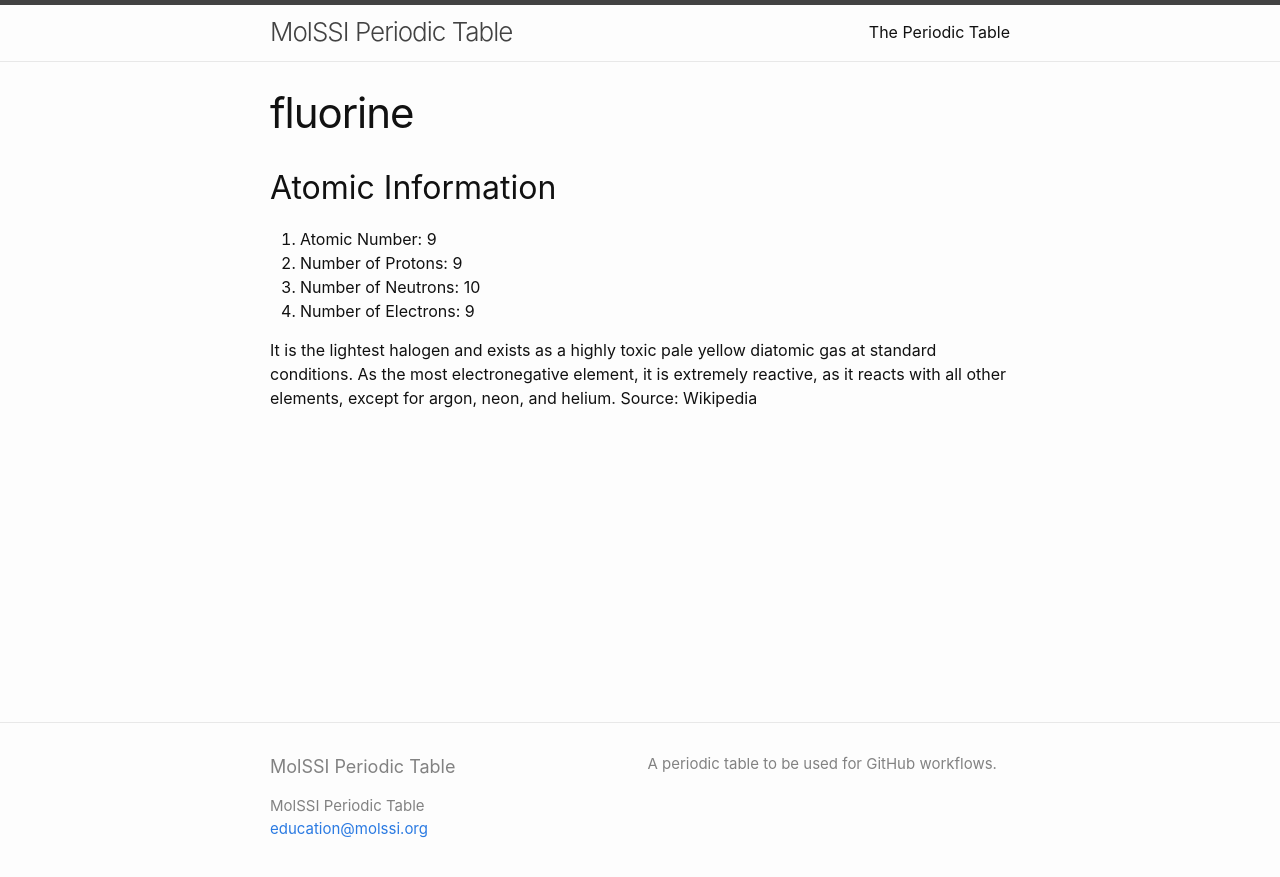
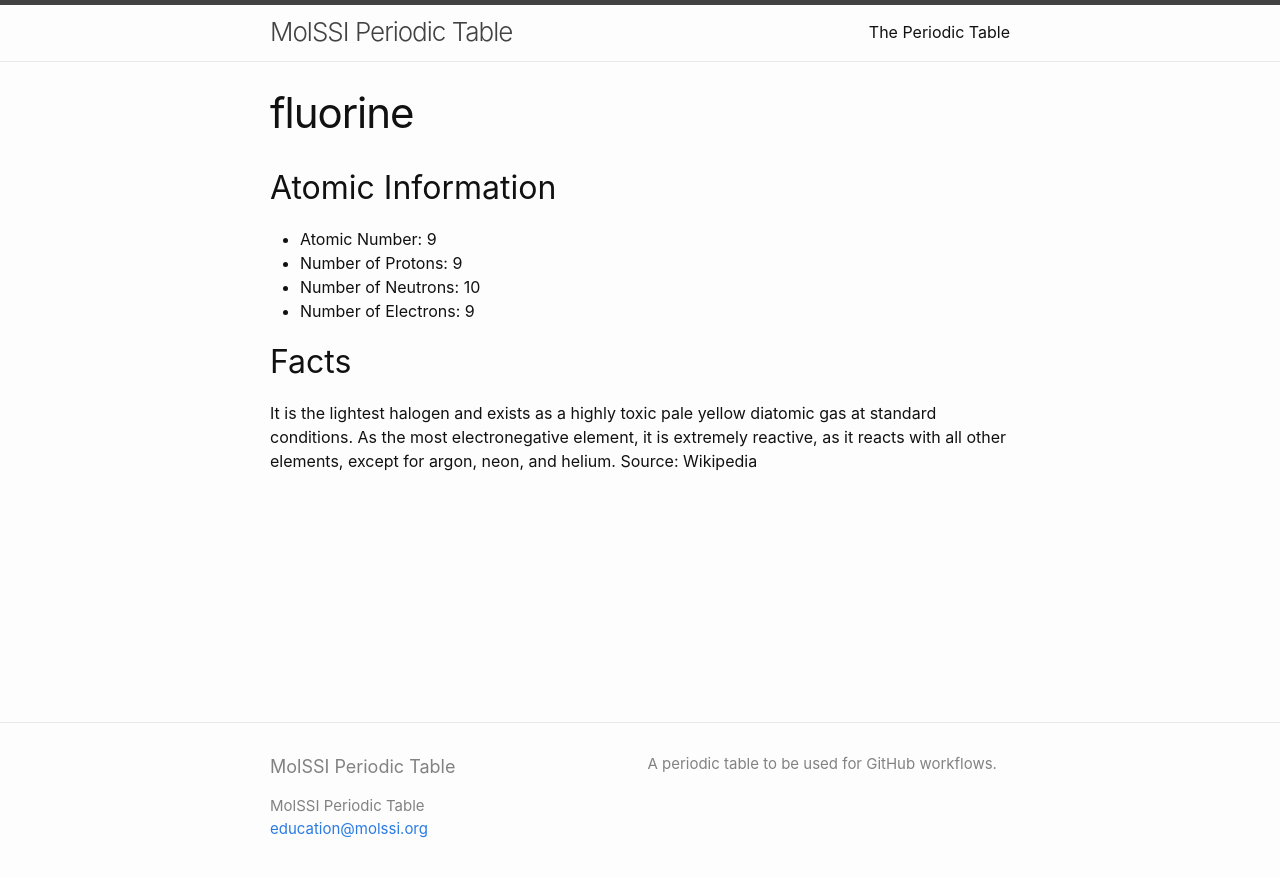
Before and after one commit to MolSSI-Education/periodic-table, a Jekyll site: the page built from elements/fluorine.md, in a window 1280 px wide. Shown: the top 877 px of the page. Built offline with Jekyll 4.4.1, drawn with Linux system fonts in a browser that asks for light colours.

Commit message:
Correct some style in Fluorine

```diff
--- a/elements/fluorine.md
+++ b/elements/fluorine.md
@@ -4,10 +4,10 @@ title: fluorine
 ---
 
 ## Atomic Information
-1. Atomic Number: 9
-2. Number of Protons: 9
-3. Number of Neutrons: 10
-4. Number of Electrons: 9
+- Atomic Number: 9
+- Number of Protons: 9
+- Number of Neutrons: 10
+- Number of Electrons: 9
 
-
+## Facts
 It is the lightest halogen and exists as a highly toxic pale yellow diatomic gas at standard conditions. As the most electronegative element, it is extremely reactive, as it reacts with all other elements, except for argon, neon, and helium. Source: Wikipedia
```
